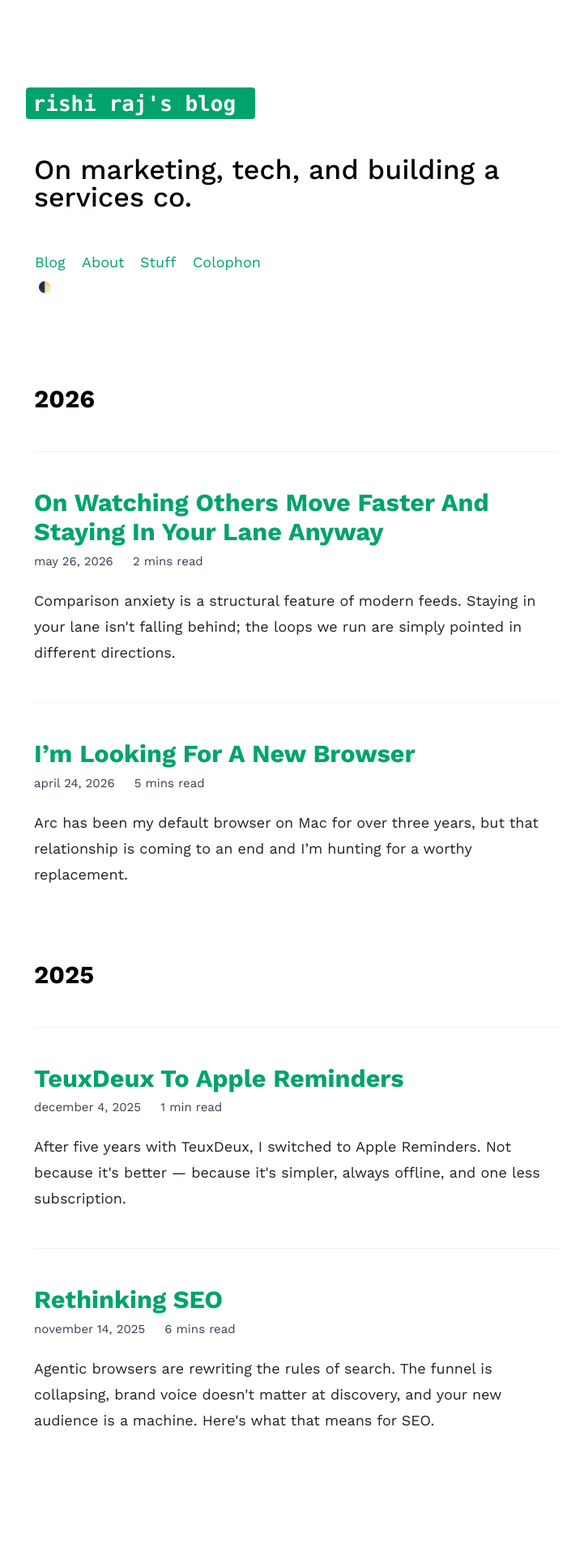
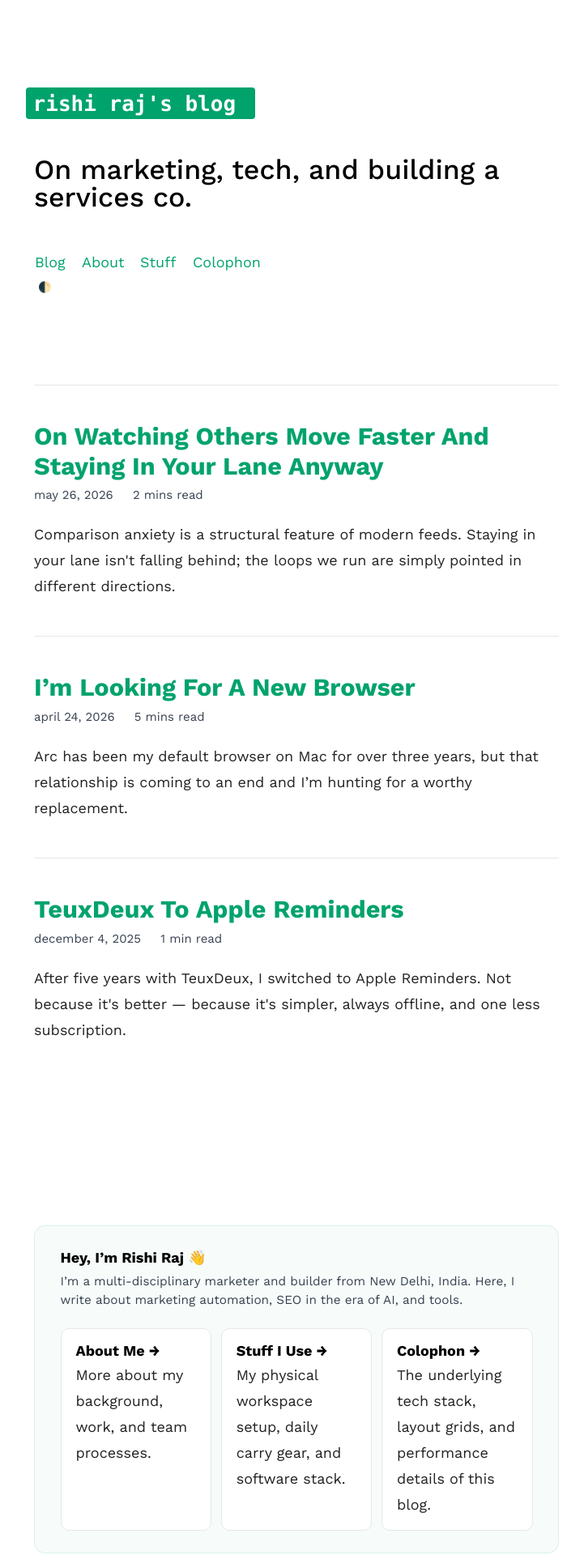
Before and after one commit to talkxo/rishiraj-blog-machine, a Jekyll site: the page built from index.html, in a window 1280 px wide. Shown: the top 1920 px of the page at 81% size, without its empty margins (274-995 px from the left). Built offline with Jekyll 4.4.1, drawn with Linux system fonts in a browser that asks for light colours; some of the changed text lies outside the part shown.

Commit message:
Update page contents and software list

```diff
--- a/_includes/head.html
+++ b/_includes/head.html
@@ -23,7 +23,7 @@
   <!-- Meta information -->
   <title>{% if page.title %}{{ page.title }}{% else %}{{ site.title }}{% endif %}</title>
   <meta name="description"
-        content="{% if page.excerpt %}{{ page.excerpt | strip_html | strip_newlines | truncate: 160 }}{% else %}{{ site.description }}{% endif %}">
+        content="{% if page.description %}{{ page.description | strip_html | strip_newlines | truncate: 160 }}{% elsif page.excerpt %}{{ page.excerpt | strip_html | strip_newlines | truncate: 160 }}{% else %}{{ site.description }}{% endif %}">
   <link rel="canonical"
         href="{{ page.url | replace:'index.html','' | prepend: site.baseurl | prepend: site.url }}" />
 
@@ -31,7 +31,7 @@
   <meta property="og:type" content="{% if page.layout == 'post' %}article{% else %}website{% endif %}">
   <meta property="og:url" content="{{ page.url | replace:'index.html','' | prepend: site.baseurl | prepend: site.url }}">
   <meta property="og:title" content="{% if page.title %}{{ page.title }}{% else %}{{ site.title }}{% endif %}">
-  <meta property="og:description" content="{% if page.excerpt %}{{ page.excerpt | strip_html | strip_newlines | truncate: 160 }}{% else %}{{ site.description }}{% endif %}">
+  <meta property="og:description" content="{% if page.description %}{{ page.description | strip_html | strip_newlines | truncate: 160 }}{% elsif page.excerpt %}{{ page.excerpt | strip_html | strip_newlines | truncate: 160 }}{% else %}{{ site.description }}{% endif %}">
   <meta property="og:image" content="{% if page.image %}{{ page.image | prepend: site.url }}{% else %}{{ site.url }}/assets/images/workspace-hero.jpg{% endif %}">
   <meta property="og:site_name" content="{{ site.title }}">
   <meta property="og:locale" content="en_US">
@@ -40,7 +40,7 @@
   <meta property="twitter:card" content="summary_large_image">
   <meta property="twitter:url" content="{{ page.url | replace:'index.html','' | prepend: site.baseurl | prepend: site.url }}">
   <meta property="twitter:title" content="{% if page.title %}{{ page.title }}{% else %}{{ site.title }}{% endif %}">
-  <meta property="twitter:description" content="{% if page.excerpt %}{{ page.excerpt | strip_html | strip_newlines | truncate: 160 }}{% else %}{{ site.description }}{% endif %}">
+  <meta property="twitter:description" content="{% if page.description %}{{ page.description | strip_html | strip_newlines | truncate: 160 }}{% elsif page.excerpt %}{{ page.excerpt | strip_html | strip_newlines | truncate: 160 }}{% else %}{{ site.description }}{% endif %}">
   <meta property="twitter:image" content="{% if page.image %}{{ page.image | prepend: site.url }}{% else %}{{ site.url }}/assets/images/workspace-hero.jpg{% endif %}">
   <meta property="twitter:creator" content="@rishiraj">
 
@@ -236,7 +236,7 @@
     "@context": "https://schema.org",
     "@type": "BlogPosting",
     "headline": "{{ page.title }}",
-    "description": "{{ page.excerpt | strip_html | strip_newlines | truncate: 160 }}",
+    "description": "{% if page.description %}{{ page.description | strip_html | strip_newlines | truncate: 160 }}{% elsif page.excerpt %}{{ page.excerpt | strip_html | strip_newlines | truncate: 160 }}{% else %}{{ site.description }}{% endif %}",
     "image": "{% if page.image %}{{ page.image | prepend: site.url }}{% else %}{{ site.url }}/assets/images/workspace-hero.jpg{% endif %}",
     "author": {
       "@type": "Person",
@@ -317,7 +318,7 @@
     "@context": "https://schema.org",
     "@type": "HowTo",
     "name": "{{ page.title }}",
-    "description": "{{ page.excerpt | strip_html | strip_newlines | truncate: 160 }}",
+    "description": "{% if page.description %}{{ page.description | strip_html | strip_newlines | truncate: 160 }}{% elsif page.excerpt %}{{ page.excerpt | strip_html | strip_newlines | truncate: 160 }}{% else %}{{ site.description }}{% endif %}",
     "image": "{% if page.image %}{{ page.image | prepend: site.url }}{% else %}{{ site.url }}/assets/images/workspace-hero.jpg{% endif %}",
     "author": {
       "@type": "Person",
--- a/_sass/components/_archives.scss
+++ b/_sass/components/_archives.scss
@@ -25,7 +25,7 @@
 .c-archives__item {
     padding-top: 2.5rem;
     padding-bottom: 2.5rem;
-    border-top: 1px solid #EFF1F3;
+    border-top: 1px solid var(--color-border);
 
     @media screen and (min-width: $bp__sm) {
         display: -webkit-box;
--- a/_sass/components/_enhancements.scss
+++ b/_sass/components/_enhancements.scss
@@ -391,3 +391,96 @@
 .c-article__body.has-spotlight p.is-reading {
   opacity: 1;
 }
+
+/* --------------------------------------------------------------------------
+   10. Homepage Guide Cards
+   -------------------------------------------------------------------------- */
+
+.c-homepage-guide {
+  margin-top: 4rem;
+  margin-bottom: 4rem;
+  padding: 1.5rem 1.75rem;
+  background: rgba(0, 163, 108, 0.03);
+  border: 1px solid rgba(0, 163, 108, 0.12);
+  border-radius: 14px;
+
+  > h3 {
+    margin-top: 0;
+    margin-bottom: 0.35rem;
+    color: var(--color-ink);
+    font-weight: 600;
+    font-size: 1rem;
+    line-height: 1.3;
+  }
+
+  > p {
+    margin-top: 0;
+    margin-bottom: 1.25rem;
+    color: var(--color-muted);
+    font-size: 0.85rem;
+    line-height: 1.55;
+  }
+}
+
+.c-guide-grid {
+  display: flex;
+  flex-direction: row;
+  gap: 0.65rem;
+  flex-wrap: wrap;
+
+  @media screen and (min-width: 28rem) {
+    flex-wrap: nowrap;
+  }
+}
+
+.c-guide-card {
+  flex: 1;
+  min-width: 0;
+  display: flex;
+  flex-direction: column;
+  gap: 0.2rem;
+  padding: 0.85rem 1rem;
+  background: var(--color-bg);
+  border: 1px solid var(--color-border);
+  border-radius: 10px;
+  text-decoration: none;
+  color: inherit !important;
+  transition: transform 0.18s ease,
+              border-color 0.18s ease,
+              box-shadow 0.18s ease;
+
+  // Override default link hover
+  background-color: var(--color-bg) !important;
+  padding: 0.85rem 1rem !important;
+  border-radius: 10px !important;
+
+  .c-guide-card__title {
+    display: block;
+    color: var(--color-accent);
+    font-weight: 600;
+    font-size: 0.82rem;
+    line-height: 1.2;
+    white-space: nowrap;
+    overflow: hidden;
+    text-overflow: ellipsis;
+    transition: color 0.18s ease;
+  }
+
+  .c-guide-card__desc {
+    display: block;
+    color: var(--color-muted);
+    font-size: 0.75rem;
+    line-height: 1.35;
+    margin: 0;
+  }
+
+  &:hover {
+    transform: translateY(-2px);
+    border-color: var(--color-accent);
+    box-shadow: 0 4px 14px rgba(0, 163, 108, 0.07);
+
+    .c-guide-card__title {
+      color: var(--color-accent);
+    }
+  }
+}
--- a/index.html
+++ b/index.html
@@ -3,14 +3,8 @@ layout: page
 ---
 <section class="c-archives">
   <link rel="shortcut icon" href="">
-  {% for post in site.posts limit: 4 %}
-    {% capture this_year %}{{ post.date | date: "%Y" }}{% endcapture %}
-    {% capture next_year %}{{ post.previous.date | date: "%Y" }}{% endcapture %}
-
-    {% if forloop.first %}
-      <h2 class="c-archives__year" id="{{ this_year }}-ref">{{ this_year }}</h2>
   <ul class="c-archives__list">
-    {% endif %}
+    {% for post in site.posts limit: 3 %}
       <li class="c-archives__item">
         <h3>
           <a href="{{ post.url | prepend: site.baseurl }}">{{ post.title }}</a>{% assign post_age_days = 'now' | date: '%s' | minus: post.date.to_i | divided_by: 86400 %}{% if post_age_days < 30 %}<span class="c-fresh-dot" title="Published recently" aria-label="Recent post"></span>{% endif %}
@@ -21,25 +15,35 @@ layout: page
         </p>
         <p class="c-archives__description">{{ post.description }}</p>
       </li>
-    {% if forloop.last %}
+    {% endfor %}
   </ul>
-    {% else %}
-      {% if this_year != next_year %}
-        </ul>
-
-        <h2 class="c-archives__year" id="{{ next_year }}-ref">
-          {{ next_year }}
-        </h2>
-        <ul class="c-archives__list">
-      {% endif %}
-    {% endif %}
-  {% endfor %}
 </section>
 
-<section class="c-archives-more" style="margin-top: 6rem; margin-bottom: 8rem;">
-  <h2 class="c-archives__year">Other Posts</h2>
+<div class="c-homepage-guide">
+  <h3>Hey, I’m Rishi Raj 👋</h3>
+  <p>
+    I’m a multi-disciplinary marketer and builder from New Delhi, India. Here, I write about marketing automation, SEO in the era of AI, and tools.
+  </p>
+  <div class="c-guide-grid">
+    <a href="/rishi-raj/" class="c-guide-card">
+      <h4>About Me &rarr;</h4>
+      <p>More about my background, work, and team processes.</p>
+    </a>
+    <a href="/stuff/" class="c-guide-card">
+      <h4>Stuff I Use &rarr;</h4>
+      <p>My physical workspace setup, daily carry gear, and software stack.</p>
+    </a>
+    <a href="/colophon/" class="c-guide-card">
+      <h4>Colophon &rarr;</h4>
+      <p>The underlying tech stack, layout grids, and performance details of this blog.</p>
+    </a>
+  </div>
+</div>
+
+<section class="c-archives-more" style="margin-top: 4.5rem; margin-bottom: 8rem;">
+  <h3 style="margin-top: 0; margin-bottom: 2rem; color: var(--color-ink); font-weight: 600; font-size: 1.25rem;">Other Posts</h3>
   <ul class="c-archives__list-compact">
-    {% for post in site.posts offset: 4 %}
+    {% for post in site.posts offset: 3 %}
       <li class="c-archives__item-compact">
         <a href="{{ post.url | prepend: site.baseurl }}">{{ post.title }}</a>
         <span class="c-archives__item-date">{{ post.date | date: "%b %Y" }}</span>
```
Also changed, not shown: other parts of _includes/head.html (+2 -1 lines), _pages/about.md (+1 -1 lines), _pages/stuff.md (+17 -3 lines). Lines whose indentation alone changed are shown as unchanged.
